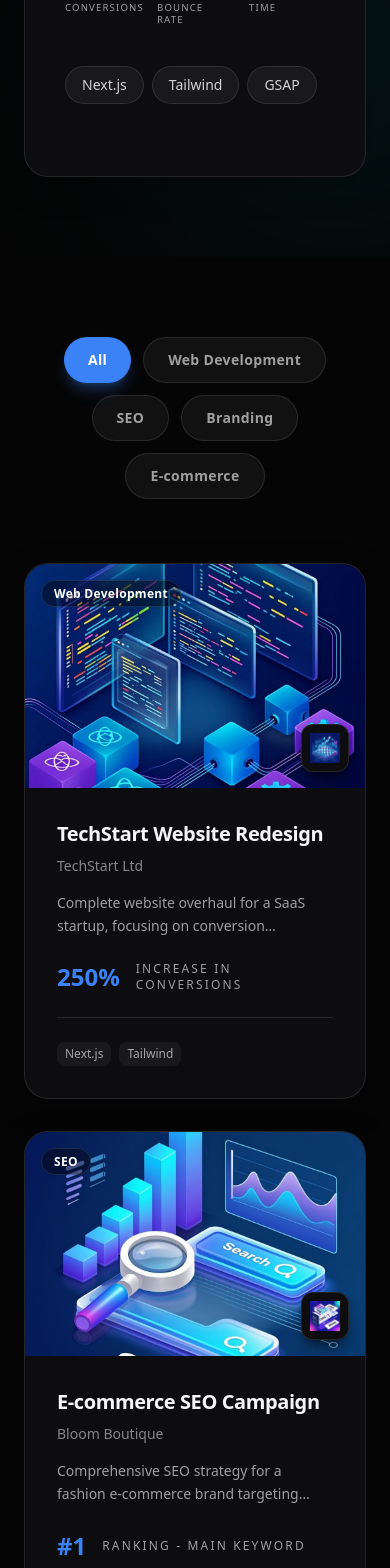
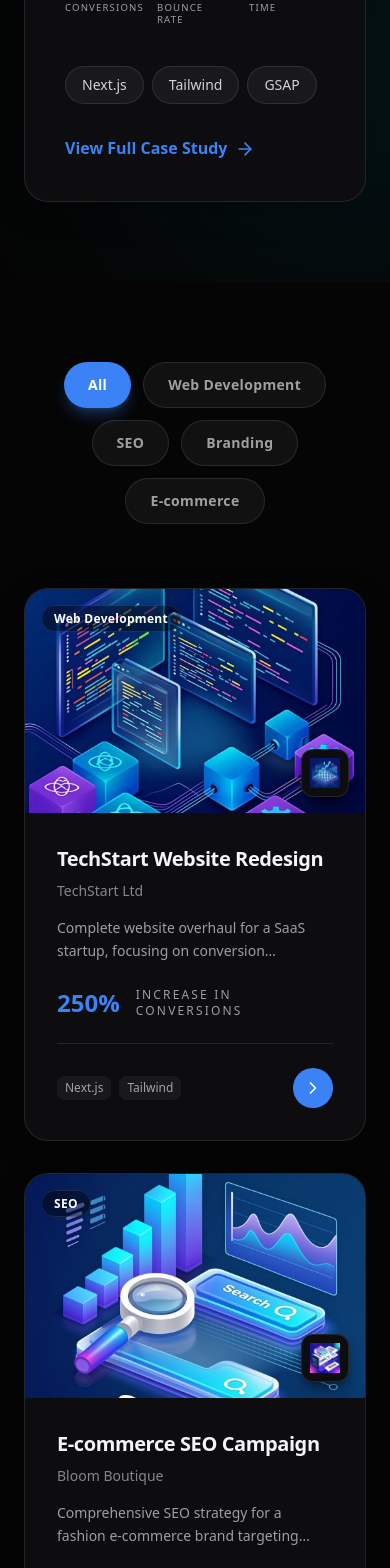
Before and after one commit to Aamirn1/Kryptonian-, a Next.js app: page /portfolio in a window 390 px wide. Shown: the part 1180-2748 px from the top of the page. Built offline with nearby package versions, Linux system fonts and the light colour scheme; no server answers.

Commit message:
Revert "Remove portfolio links everywhere (404 — no portfolio detail pages)"
This reverts commit ca43357f30530454ccd90444f81c4778be290c51.

```diff
--- a/app/portfolio/page.tsx
+++ b/app/portfolio/page.tsx
@@ -5,6 +5,7 @@
   TrendingUp,
   Globe,
   Zap,
+  ChevronRight,
   BarChart3,
   Target,
 } from "lucide-react";
@@ -310,6 +311,14 @@
                               </span>
                             ))}
                           </div>
+
+                          <Link
+                            href={`/portfolio/${featured.id}`}
+                            className="inline-flex items-center gap-2 text-electric font-semibold group/link"
+                          >
+                            View Full Case Study
+                            <ArrowRight className="w-5 h-5 group-hover/link:translate-x-2 transition-transform" />
+                          </Link>
                         </div>
                       </div>
                     </div>
@@ -409,6 +418,12 @@
                             </span>
                           ))}
                         </div>
+                        <Link
+                          href={`/portfolio/${caseStudy.id}`}
+                          className="w-10 h-10 bg-electric rounded-full flex items-center justify-center text-white hover:bg-violet transition-colors"
+                        >
+                          <ChevronRight className="w-5 h-5" />
+                        </Link>
                       </div>
                     </div>
                   </div>
--- a/components/Footer.tsx
+++ b/components/Footer.tsx
@@ -47,6 +47,14 @@
                     className="text-muted-foreground hover:text-electric transition-colors"
                   >
                     About
+                  </Link>
+                </li>
+                <li>
+                  <Link
+                    href="/portfolio"
+                    className="text-muted-foreground hover:text-electric transition-colors"
+                  >
+                    Portfolio
                   </Link>
                 </li>
                 <li>
--- a/components/Hero.tsx
+++ b/components/Hero.tsx
@@ -299,6 +299,12 @@
                 </span>
                 <span className="shimmer-sweep" />
               </Link>
+              <Link
+                href="/portfolio"
+                className="group px-5 sm:px-8 py-3.5 sm:py-5 rounded-full border border-white/15 text-white/80 hover:text-white hover:border-white/30 hover:bg-white/5 font-semibold transition-all active:scale-95 flex items-center justify-center gap-2 flex-1 sm:flex-none"
+              >
+                <span className="uppercase tracking-[0.1em] sm:tracking-[0.12em] text-[0.7rem] sm:text-sm whitespace-nowrap">View Work</span>
+              </Link>
             </div>
           </div>
 
--- a/components/Navbar.tsx
+++ b/components/Navbar.tsx
@@ -110,6 +110,7 @@
 
   const navLinks = [
     { href: "/", label: "Home" },
+    { href: "/portfolio", label: "Portfolio" },
     { href: "/pricing", label: "Pricing" },
     { href: "/blog", label: "Blog" },
     { href: "/about", label: "About" },
```
